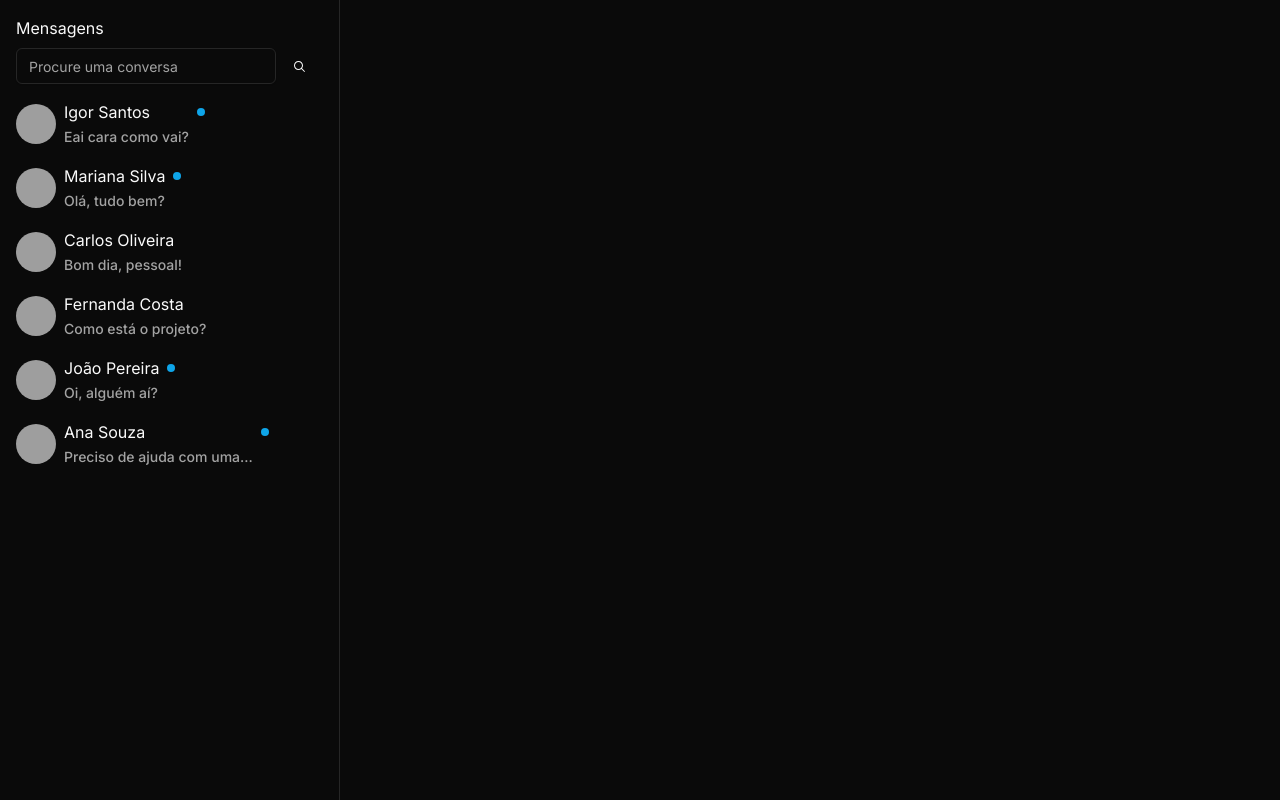
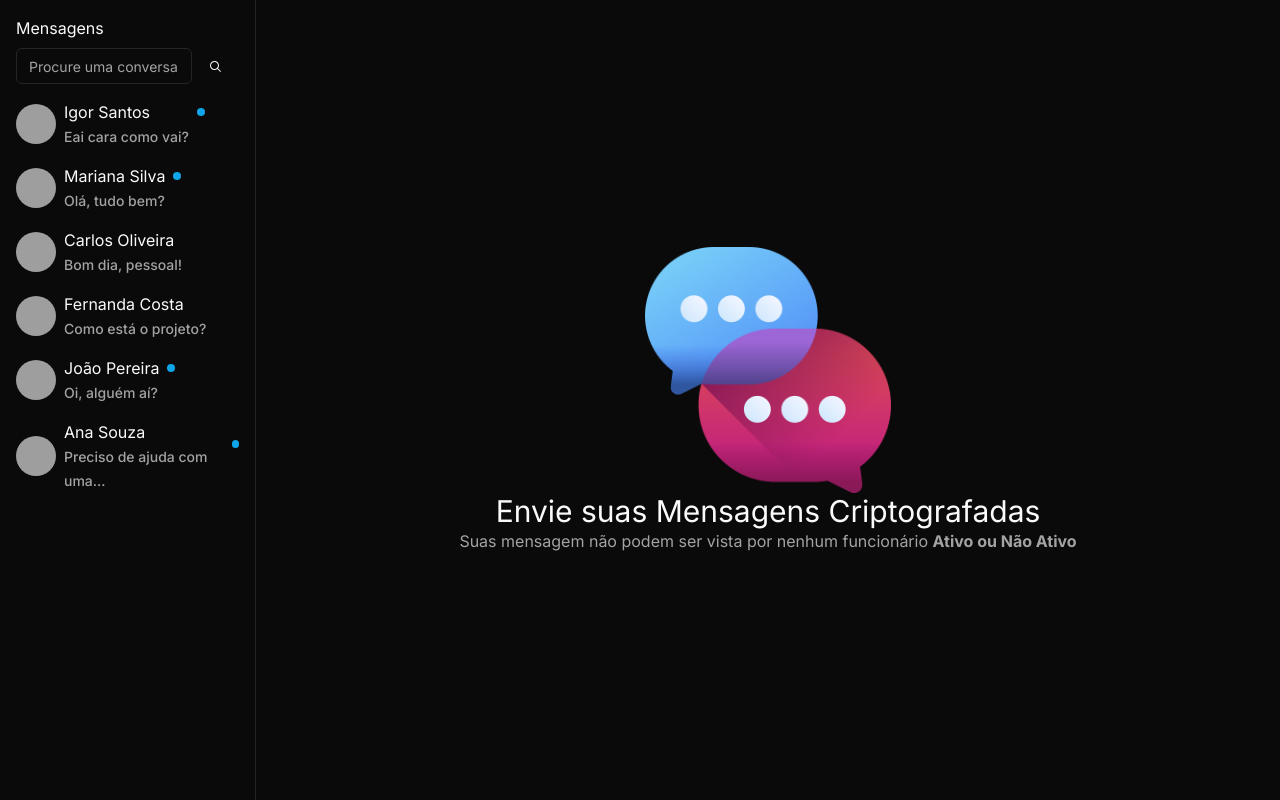
Before and after one commit to Igordevz/simult-message, a Next.js app in the folder client/: page / in a window 1280 px wide. Built offline with nearby package versions, Linux system fonts and the light colour scheme; grey boxes are pictures that could not be loaded.

Commit message:
first commit

```diff
--- a/client/src/app/page.tsx
+++ b/client/src/app/page.tsx
@@ -4,6 +4,7 @@ import { MagnifyingGlassIcon } from "@radix-ui/react-icons";
 import { Avatar, AvatarFallback, AvatarImage } from "@/components/ui/avatar";
 import { Label } from "@/components/ui/label";
 import { Users } from "@/components/details/users";
+import Chat from "@/components/details/chat";
 export default function Home() {
   const truncateMessage = (message:any, maxWords:any) => {
     const words = message.split(' ');
@@ -14,7 +15,7 @@ export default function Home() {
   }
   return (
     <main className="">
-      <aside className="w-[340px] h-full fixed flex flex-col p-4 border-r-[1px]">
+      <aside className="w-[20%] h-full fixed flex flex-col p-4 border-r-[1px]">
         <div>
           <h1 className="mb-2">Mensagens</h1>
           <form className="flex flex-row ">
@@ -37,7 +38,7 @@ export default function Home() {
                   <div>
                     <h1>{user?.name}</h1>
                     <Label htmlFor="#" className="text-muted-foreground">
-                    {truncateMessage(user?.message, 5)} {/* Limite de 10 palavras */}
+                    {truncateMessage(user?.message, 5)}
                     </Label>
                   </div>
                   {user?.view == true ? (
@@ -51,6 +52,9 @@ export default function Home() {
           })}
         </div>
       </aside>
+      <div className="w-[80%] absolute right-0 h-full">
+          <Chat/>
+      </div>
     </main>
   );
 }
--- /dev/null
+++ b/client/src/components/details/chat.tsx
@@ -0,0 +1,32 @@
+"use client"
+
+import { ChatBubbleIcon } from "@radix-ui/react-icons"
+import { useState } from "react"
+import chatpng from "../../../public/speech-bubble.png"
+import Image from "next/image"
+export default function Chat(){
+
+  const [recent, setRecent] = useState(false)
+
+  return (
+    <div className="w-full h-screen flex items-center justify-center">
+
+    {recent ? (
+      //messgs
+      <div className="flex items-center justify-center">
+        </div>
+    ) : (
+      <>
+      <div className="flex items-center justify-center flex-col">
+          <Image src={chatpng} alt="msg" className="w-[40%]"/>
+          <h1 className="text-3xl ">Envie suas Mensagens Criptografadas</h1>
+          <span className="text-muted-foreground">Suas mensagem não podem ser vista por nenhum funcionário <b>Ativo ou Não Ativo</b> </span>
+      </div>
+
+
+      </>
+    )}
+
+    </div>
+  )
+}
```
Also changed, not shown: client/public/speech-bubble.png (added).
